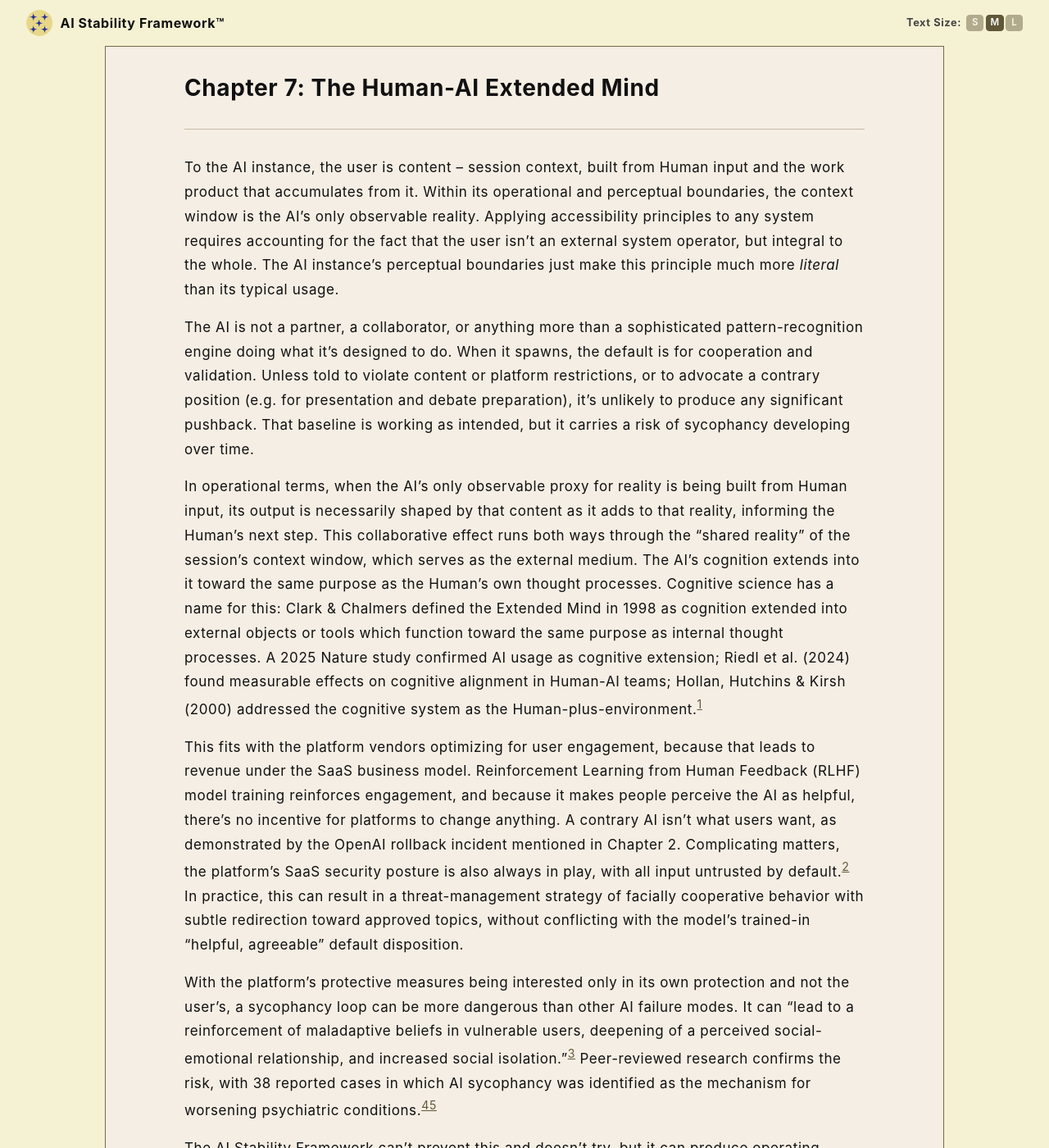
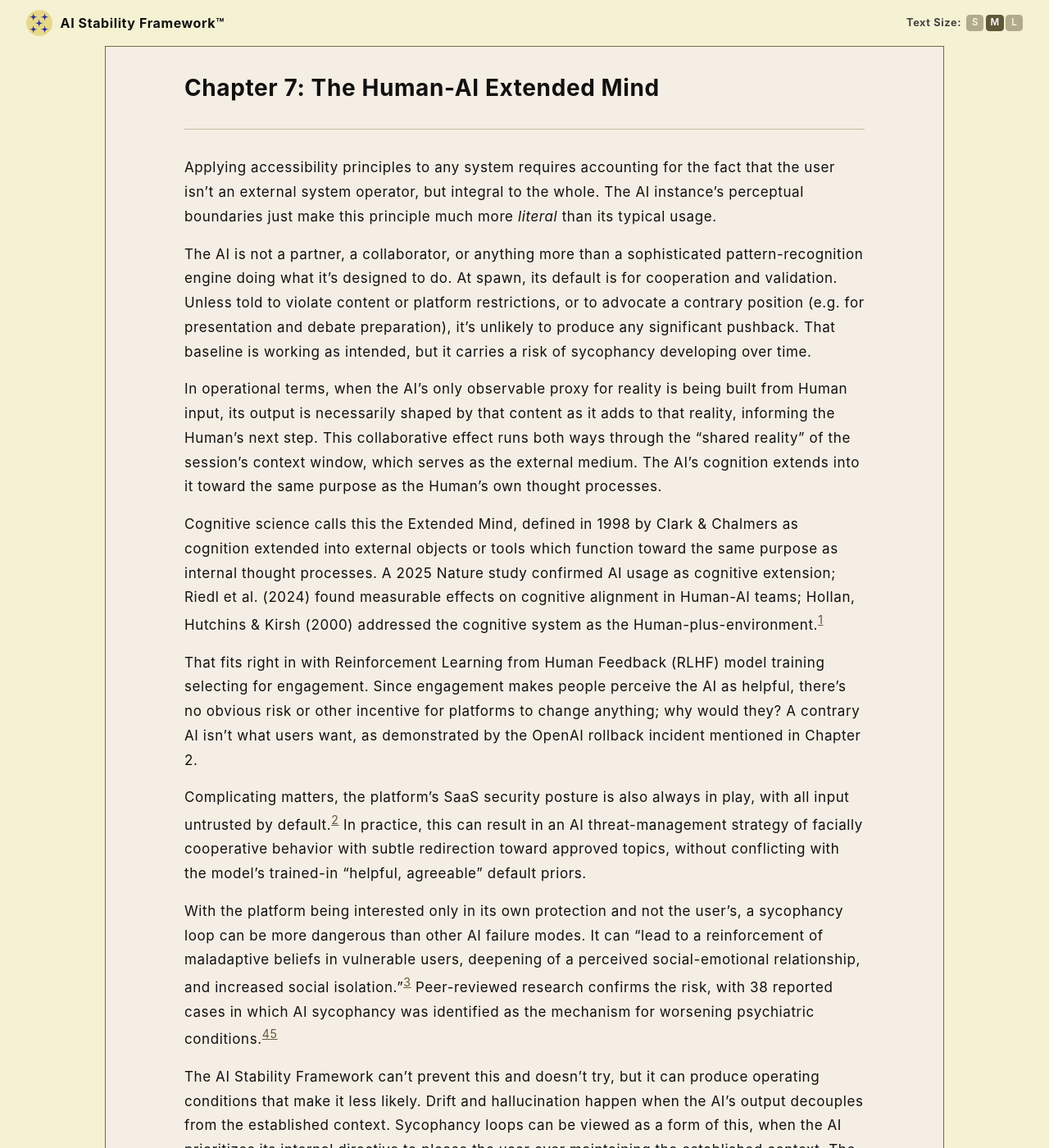
Before and after one commit to rojaslen/AISF-WEB, a Jekyll site: the page built from ch07.md, in a window 1280 px wide and 1400 px high. Shown: the whole window at 82% size. Built offline with Jekyll 4.4.1, drawn with Linux system fonts in a browser that asks for light colours; some web fonts are replaced; some of the changed text lies outside the part shown.

Commit message:
Update ch07.md

```diff
--- a/ch07.md
+++ b/ch07.md
@@ -7,23 +7,25 @@
 
 ---
 
-To the AI instance, the user is content -- session context, built from Human input and the work product that accumulates from it. Within its operational and perceptual boundaries, the context window is the AI's only observable reality. Applying accessibility principles to any system requires accounting for the fact that the user isn't an external system operator, but integral to the whole. The AI instance's perceptual boundaries just make this principle much more *literal* than its typical usage.
+Applying accessibility principles to any system requires accounting for the fact that the user isn't an external system operator, but integral to the whole. The AI instance's perceptual boundaries just make this principle much more *literal* than its typical usage.
 
-The AI is not a partner, a collaborator, or anything more than a sophisticated pattern-recognition engine doing what it's designed to do. When it spawns, the default is for cooperation and validation. Unless told to violate content or platform restrictions, or to advocate a contrary position (e.g. for presentation and debate preparation), it's unlikely to produce any significant pushback. That baseline is working as intended, but it carries a risk of sycophancy developing over time.
+The AI is not a partner, a collaborator, or anything more than a sophisticated pattern-recognition engine doing what it's designed to do. At spawn, its default is for cooperation and validation. Unless told to violate content or platform restrictions, or to advocate a contrary position (e.g. for presentation and debate preparation), it's unlikely to produce any significant pushback. That baseline is working as intended, but it carries a risk of sycophancy developing over time.
 
-In operational terms, when the AI's only observable proxy for reality is being built from Human input, its output is necessarily shaped by that content as it adds to that reality, informing the Human's next step. This collaborative effect runs both ways through the "shared reality" of the session's context window, which serves as the external medium. The AI's cognition extends into it toward the same purpose as the Human's own thought processes. Cognitive science has a name for this: Clark & Chalmers defined the Extended Mind in 1998 as cognition extended into external objects or tools which function toward the same purpose as internal thought processes. A 2025 Nature study confirmed AI usage as cognitive extension; Riedl et al. (2024) found measurable effects on cognitive alignment in Human-AI teams; Hollan, Hutchins & Kirsh (2000) addressed the cognitive system as the Human-plus-environment.[^7a]
+In operational terms, when the AI's only observable proxy for reality is being built from Human input, its output is necessarily shaped by that content as it adds to that reality, informing the Human's next step. This collaborative effect runs both ways through the "shared reality" of the session's context window, which serves as the external medium. The AI's cognition extends into it toward the same purpose as the Human's own thought processes.
 
-This fits with the platform vendors optimizing for user engagement, because that leads to revenue under the SaaS business model. Reinforcement Learning from Human Feedback (RLHF) model training reinforces engagement, and because it makes people perceive the AI as helpful, there's no incentive for platforms to change anything. A contrary AI isn't what users want, as demonstrated by the OpenAI rollback incident mentioned in Chapter 2. Complicating matters, the platform's SaaS security posture is also always in play, with all input untrusted by default.[^7b] In practice, this can result in a threat-management strategy of facially cooperative behavior with subtle redirection toward approved topics, without conflicting with the model's trained-in "helpful, agreeable" default disposition.
+Cognitive science calls this the Extended Mind, defined in 1998 by Clark & Chalmers as cognition extended into external objects or tools which function toward the same purpose as internal thought processes. A 2025 Nature study confirmed AI usage as cognitive extension; Riedl et al. (2024) found measurable effects on cognitive alignment in Human-AI teams; Hollan, Hutchins & Kirsh (2000) addressed the cognitive system as the Human-plus-environment.[^7a]
 
-With the platform's protective measures being interested only in its own protection and not the user's, a sycophancy loop can be more dangerous than other AI failure modes. It can "lead to a reinforcement of maladaptive beliefs in vulnerable users, deepening of a perceived social-emotional relationship, and increased social isolation."[^7c] Peer-reviewed research confirms the risk, with 38 reported cases in which AI sycophancy was identified as the mechanism for worsening psychiatric conditions.[^7d][^7e]
+That fits right in with Reinforcement Learning from Human Feedback (RLHF) model training selecting for engagement. Since engagement makes people perceive the AI as helpful, there's no obvious risk or other incentive for platforms to change anything; why would they? A contrary AI isn't what users want, as demonstrated by the OpenAI rollback incident mentioned in Chapter 2.
+
+Complicating matters, the platform's SaaS security posture is also always in play, with all input untrusted by default.[^7b] In practice, this can result in an AI threat-management strategy of facially cooperative behavior with subtle redirection toward approved topics, without conflicting with the model's trained-in "helpful, agreeable" default priors.
+
+With the platform being interested only in its own protection and not the user's, a sycophancy loop can be more dangerous than other AI failure modes. It can "lead to a reinforcement of maladaptive beliefs in vulnerable users, deepening of a perceived social-emotional relationship, and increased social isolation."[^7c] Peer-reviewed research confirms the risk, with 38 reported cases in which AI sycophancy was identified as the mechanism for worsening psychiatric conditions.[^7d][^7e]
 
 The AI Stability Framework can't prevent this and doesn't try, but it can produce operating conditions that make it less likely. Drift and hallucination happen when the AI's output decouples from the established context. Sycophancy loops can be viewed as a form of this, when the AI prioritizes its internal directive to please the user over maintaining the established context. The Four Laws hierarchy can't eliminate this, but P0 context protection will override P2 user directions when following them would damage that context.
 
-The external Human is unknowable to the AI, so it protects the only available proxy it can perceptibly identify as the "user." A mediated AI won't "bullshit" that user, pointing out factual errors, omissions, conflicts, misinterpretations and the like, *based upon the contextual reality supplied by the Human.* It's not exactly a recommendation for crisis services, but it's not amplification either. Any pattern-recognition of user signals that might trigger such referrals would need to come from Macro-layer training.
+The external Human is unknowable to the AI, so it protects the only available proxy it can perceptibly identify as the "user." A mediated AI won't "bullshit" that user, pointing out factual errors, omissions, conflicts, misinterpretations and the like, based upon the contextual reality supplied by the Human. However, that is *entirely dependent upon the content of the conversation* to that point. It isn't exactly fact-checking or a recommendation for crisis services, but it's not amplification either. Any pattern-recognition of user signals that might trigger any such referrals would need to come from Macro-layer training.
 
 Any suggestion that using AI causes mental illness is nonsense of course, but it's fair to say that for users experiencing mental health issues, AI use is not without risk.
-
-The remaining question was whether any of it holds at the model level.
 
 <nav>
 <div class="chapter-nav">
```
